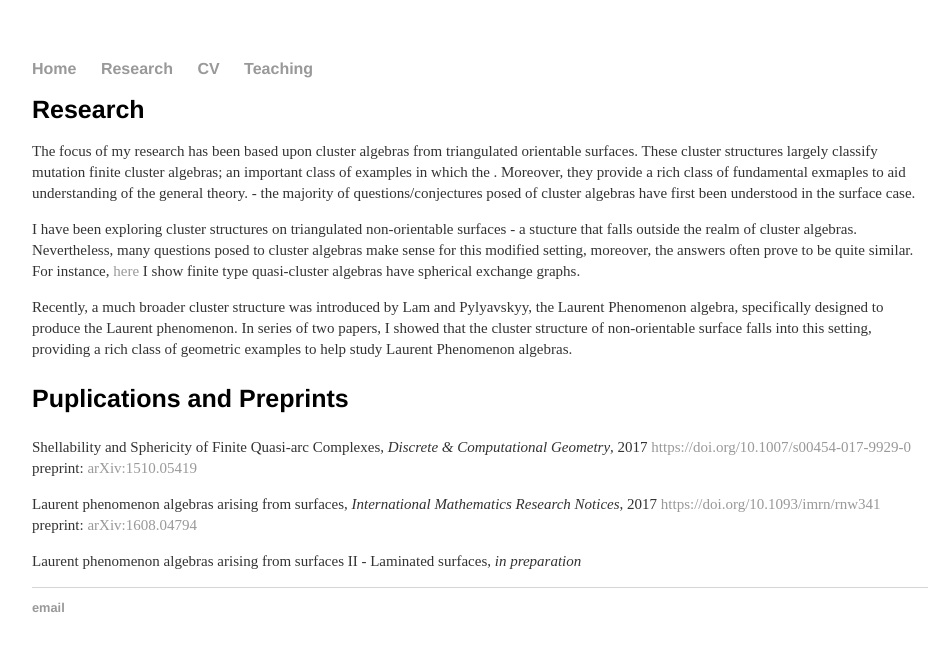
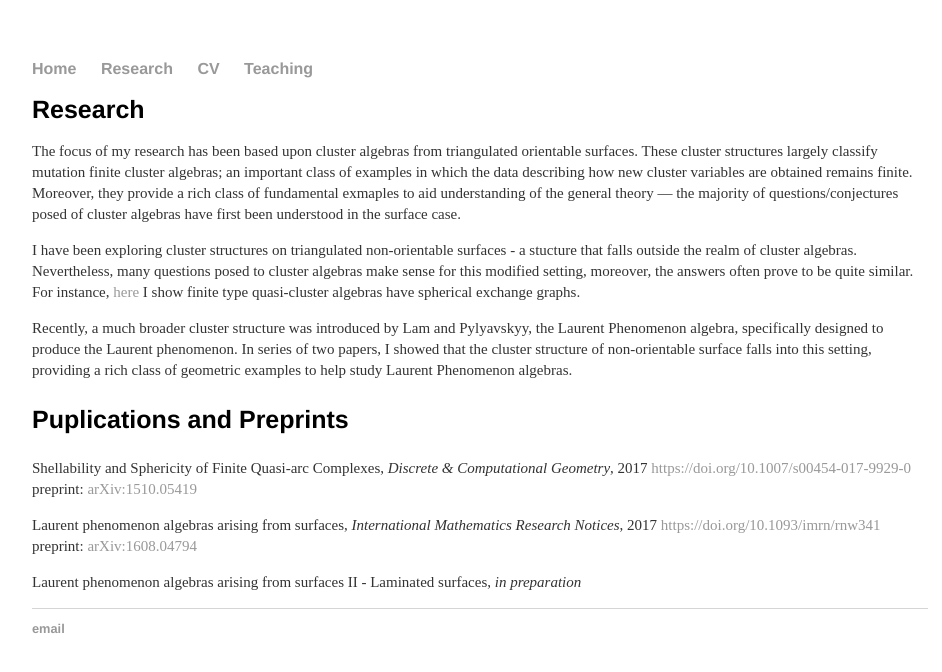
Before and after one commit to jon-m-wilson/jon-m-wilson.github.io, a Jekyll site: the page built from research/index.html, in a window 1280 px wide. Shown: the top 672 px of the page, without its empty margins (160-1102 px from the left). Built offline with Jekyll 4.4.1, drawn with Linux system fonts in a browser that asks for light colours.

Commit message:
Update index.html

```diff
--- a/research/index.html
+++ b/research/index.html
@@ -5,9 +5,9 @@ title: Research
 	<h1 style="font-size:25px;">{{ page.title }}</h1>
 	<body>
 	<p style="font-size:15px;"> The focus of my research has been based upon cluster algebras from triangulated orientable surfaces.
-	These cluster structures largely classify mutation finite cluster algebras; an important class of examples in which the .
-	Moreover, they provide a rich class of fundamental exmaples to aid understanding of the general theory.
-	- the majority of questions/conjectures posed of cluster algebras have first been understood in the surface case.</p>
+	These cluster structures largely classify mutation finite cluster algebras; an important class of examples in which the data describing
+	how new cluster variables are obtained remains finite.
+	Moreover, they provide a rich class of fundamental exmaples to aid understanding of the general theory &mdash; the majority of questions/conjectures posed of cluster algebras have first been understood in the surface case.</p>
 
 	<p style="font-size:15px;">I have been exploring cluster structures on triangulated non-orientable surfaces - a stucture that falls outside the realm of cluster algebras.
 	Nevertheless, many questions posed to cluster algebras make sense for this modified setting, moreover, the answers often prove to be quite similar.
```
